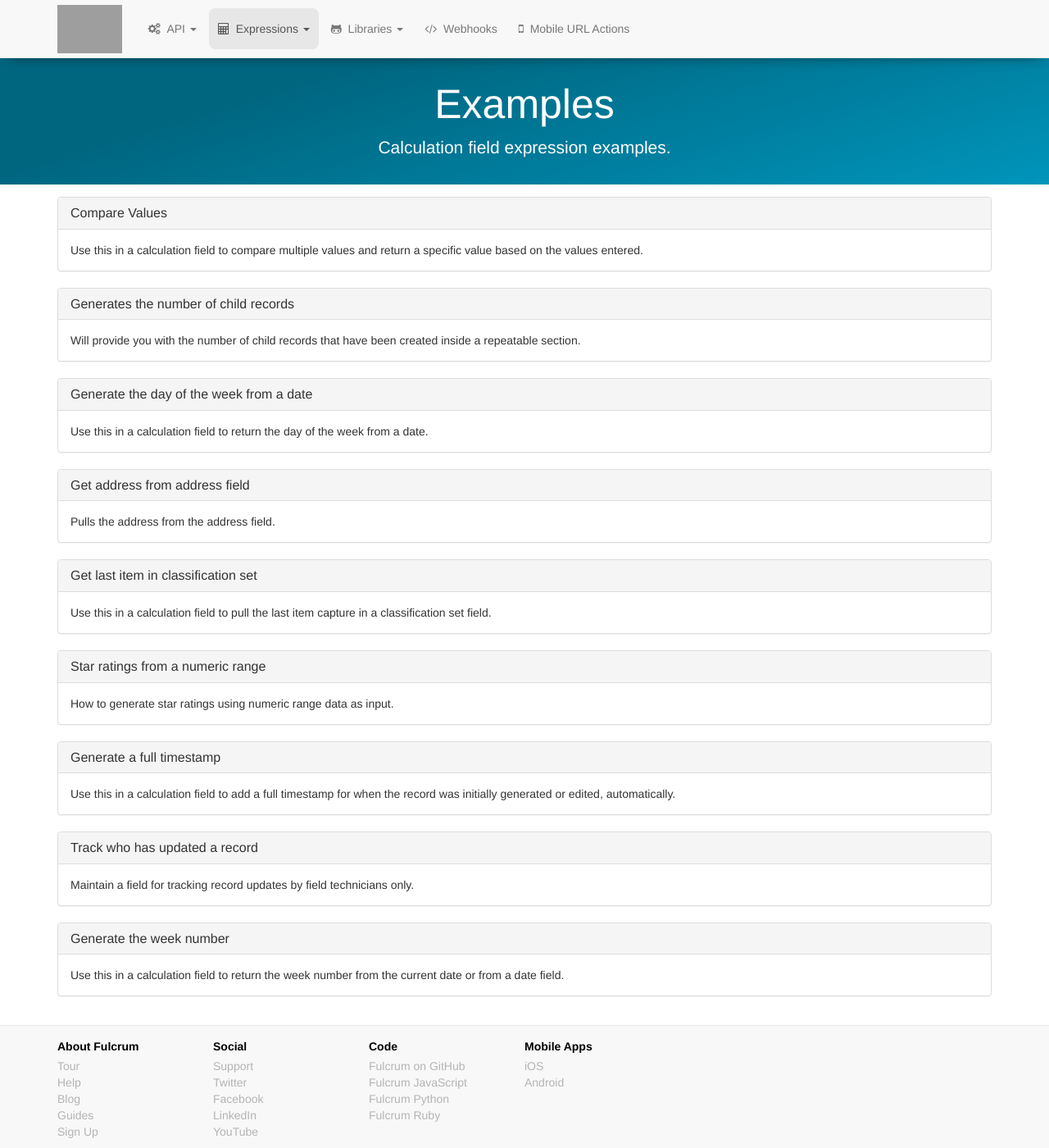
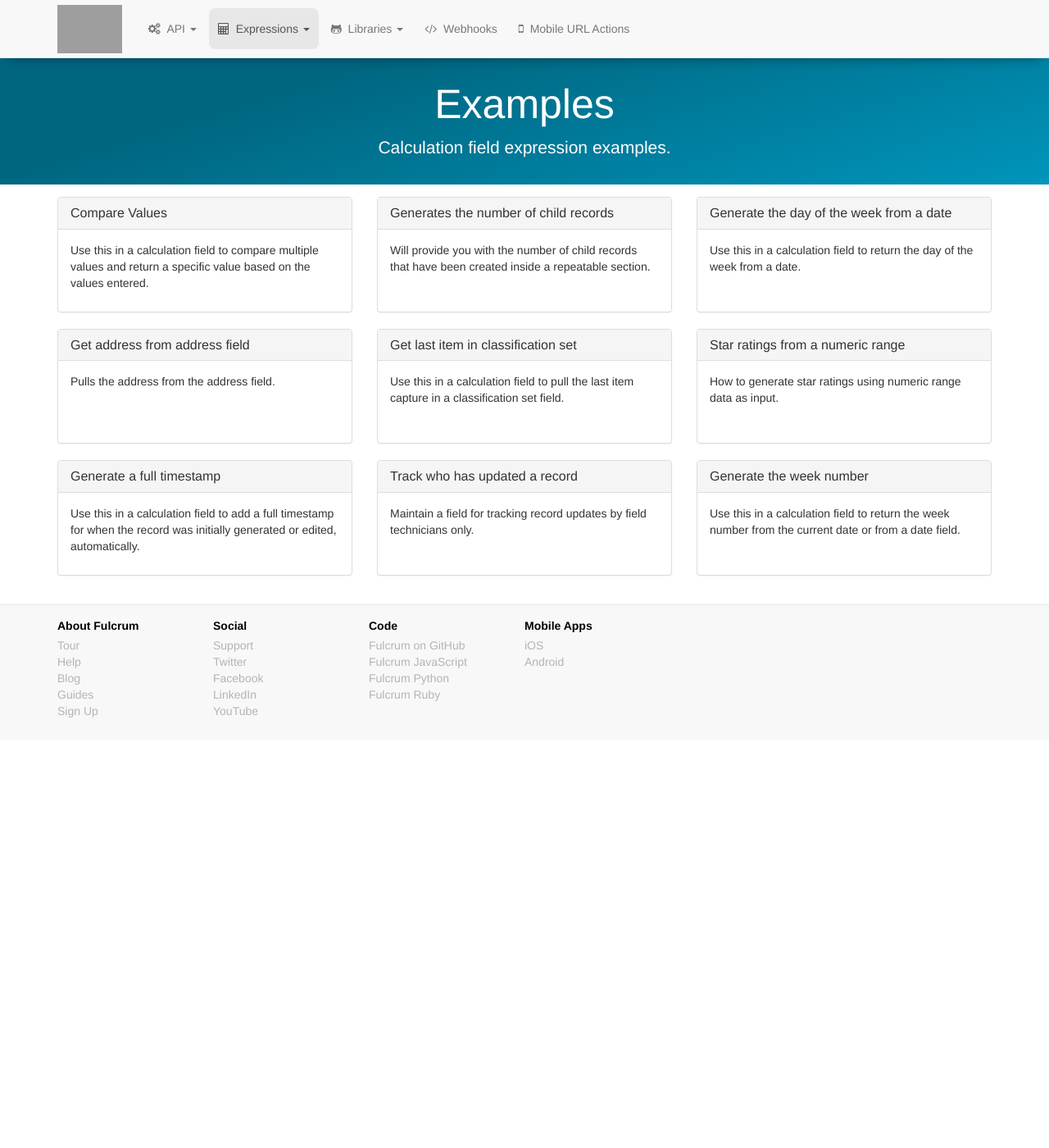
Before and after one commit to rylincoln/developer.fulcrumapp.com, a Jekyll site: the page built from _expressions/examples.md, in a window 1280 px wide and 1400 px high. Shown: the whole window at 82% size. Built offline with Jekyll 4.4.1, drawn with Linux system fonts in a browser that asks for light colours; nearby versions of some CDN libraries; grey boxes are pictures that could not be loaded.

Commit message:
Columnize expression examples on larger screens.

```diff
--- a/_expressions/examples.md
+++ b/_expressions/examples.md
@@ -7,14 +7,18 @@ description: "Calculation field expression examples."
 category: section
 ---
 
-{% assign examples = site.expression-examples | sort: "order" %}
-{% for node in examples %}
-<div class="panel panel-default">
-  <div class="panel-heading">
-    <h3 class="panel-title"><a href="{{ node.url }}">{{ node.title }}</a></h3>
+<div class="row expression-examples">
+  {% assign examples = site.expression-examples | sort: "order" %}
+  {% for node in examples %}
+  <div class="col-md-12 col-md-4">
+    <div class="panel panel-default">
+      <div class="panel-heading">
+        <h3 class="panel-title"><a href="{{ node.url }}">{{ node.title }}</a></h3>
+      </div>
+      <div class="panel-body">
+        {{ node.description }}
+      </div>
+    </div>
   </div>
-  <div class="panel-body">
-    {{ node.description }}
-  </div>
+  {% endfor %}
 </div>
-{% endfor %}
--- a/public/css/app.css
+++ b/public/css/app.css
@@ -152,3 +152,8 @@ body {
   color: #000;
   margin-bottom: 4px;
 }
+
+/* Page-specific things */
+.expression-examples .panel .panel-body {
+  min-height: 100px;
+}
```
